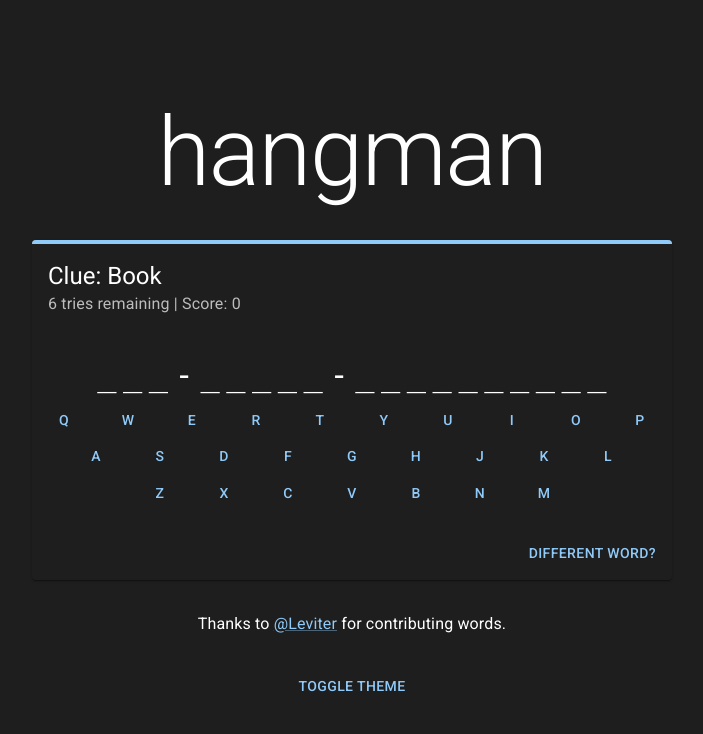
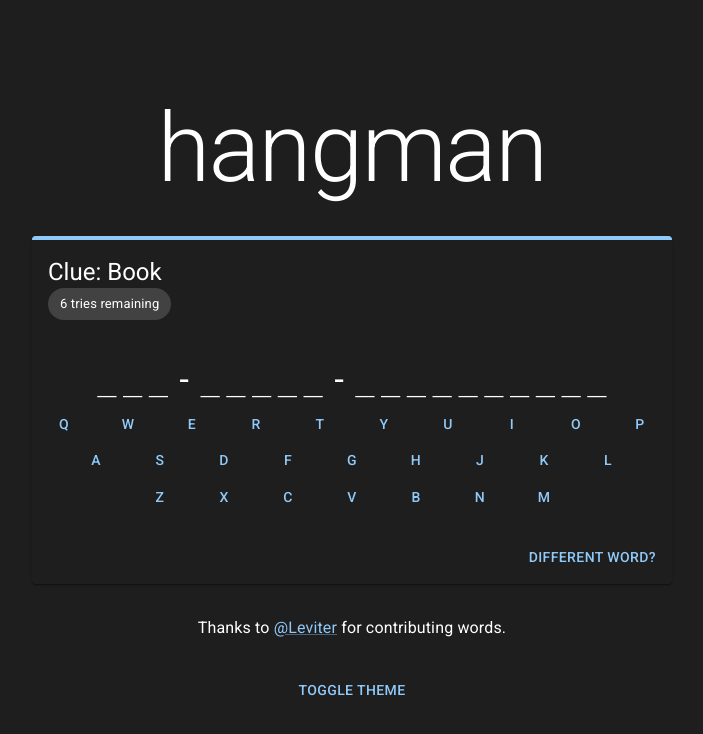
Before and after one commit to thepmsquare/hangman, a Next.js app: page / in a window 1280 px wide. Shown: the top 734 px of the page, without its empty margins (288-991 px from the left). Built offline with nearby package versions, Linux system fonts and the light colour scheme.

Commit message:
🔥 remove score tracking

```diff
--- a/app/page.tsx
+++ b/app/page.tsx
@@ -13,6 +13,7 @@ import {
   CardActions,
   CardContent,
   CardHeader,
+  Chip,
   CircularProgress,
   createTheme,
   LinearProgress,
@@ -34,7 +35,6 @@ export default function Home() {
   const [numLivesLeft, changeNumLivesLeft] = useState(config.maxLives);
   const [clickedKeys, changeClickedKeys] = useState<ClickedKeys>([]);
   const [gameState, changeGameState] = useState<GameState>("normal");
-  const [score, changeScore] = useState(0);
   const [theme, changeTheme] = useState<PaletteMode>(config.defaultTheme);
 
   // functions
@@ -52,16 +52,6 @@ export default function Home() {
   };
 
   const loadStuffFromLocalStorage = () => {
-    // score
-    let localStorageScore = window.localStorage.getItem(
-      config.localStorageVariableNames.score
-    );
-    if (localStorageScore) {
-      changeScore(parseInt(localStorageScore));
-    } else {
-      window.localStorage.setItem(config.localStorageVariableNames.score, "0");
-    }
-
     // theme
     let localStorageTheme = window.localStorage.getItem(
       config.localStorageVariableNames.theme
@@ -117,13 +107,6 @@ export default function Home() {
         changeGameState("won");
         changeNumLivesLeft(config.maxLives);
         changeClickedKeys("abcdefghijklmnopqrstuvwxyz".split(""));
-        changeScore((oldScore) => {
-          window.localStorage.setItem(
-            config.localStorageVariableNames.score,
-            (oldScore + 1).toString()
-          );
-          return oldScore + 1;
-        });
       }
     } else {
       // pass
@@ -152,13 +135,15 @@ export default function Home() {
               />
               <CardHeader
                 title={`Clue: ${selectedWord.clue} `}
-                subheader={`${
-                  gameState === "loss"
-                    ? "Out of lives"
-                    : gameState === "won"
-                    ? "Correct"
-                    : `${numLivesLeft} tries remaining`
-                } | Score: ${score}`}
+                subheader={
+                  gameState === "loss" ? (
+                    "Out of lives"
+                  ) : gameState === "won" ? (
+                    "Correct"
+                  ) : (
+                    <Chip label={`${numLivesLeft} tries remaining`} />
+                  )
+                }
               />
 
               <CardContent className={styles.cardContent}>
--- a/config/config.ts
+++ b/config/config.ts
@@ -5,7 +5,6 @@ const config: Config = {
   maxLives: 6,
   defaultTheme: "dark",
   localStorageVariableNames: {
-    score: "thepmsquare-hangman-score",
     theme: "thepmsquare-hangman-theme",
   },
 };
--- a/types/Config.ts
+++ b/types/Config.ts
@@ -5,7 +5,6 @@ interface Config {
   maxLives: number;
   defaultTheme: PaletteMode;
   localStorageVariableNames: {
-    score: string;
     theme: string;
   };
 }
```
